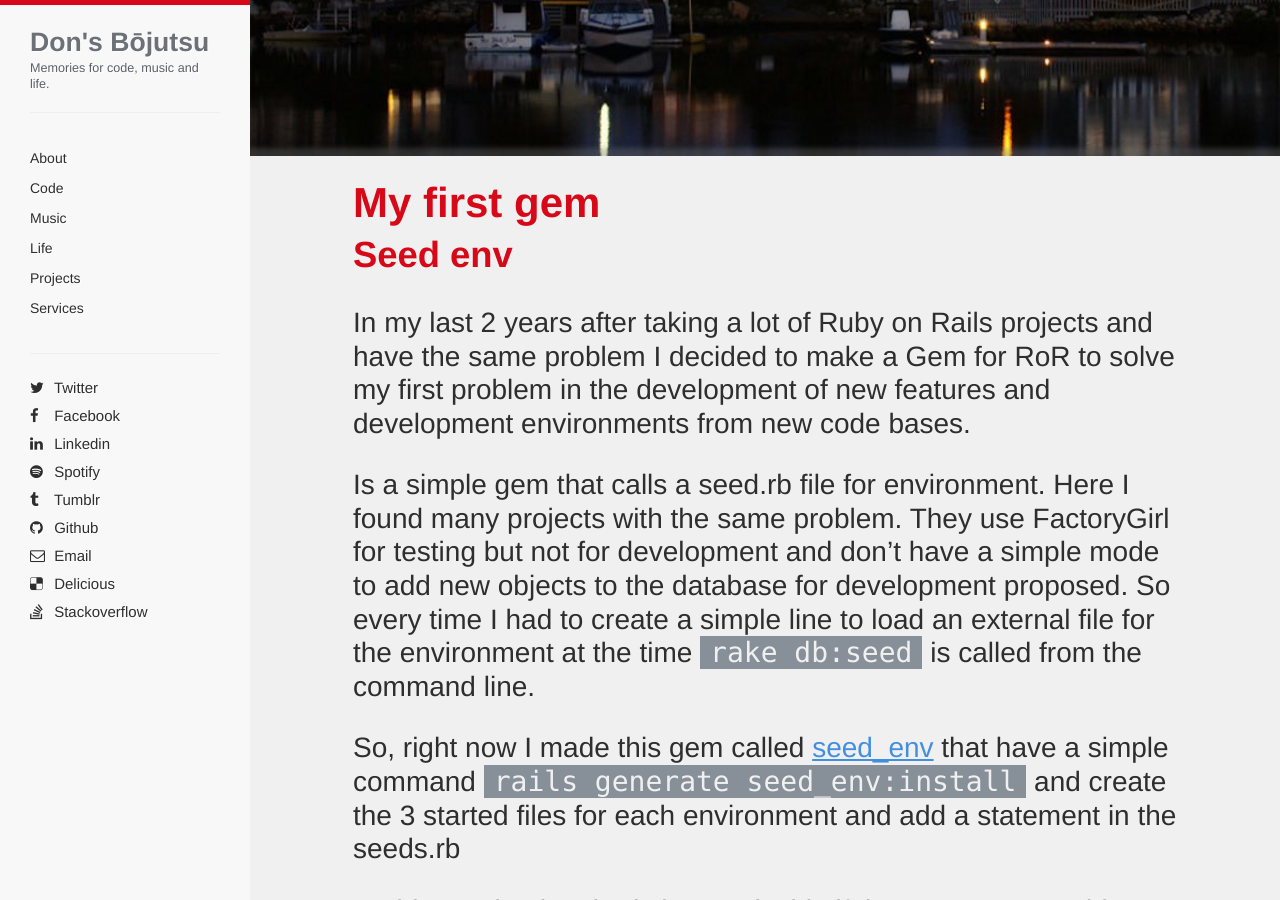
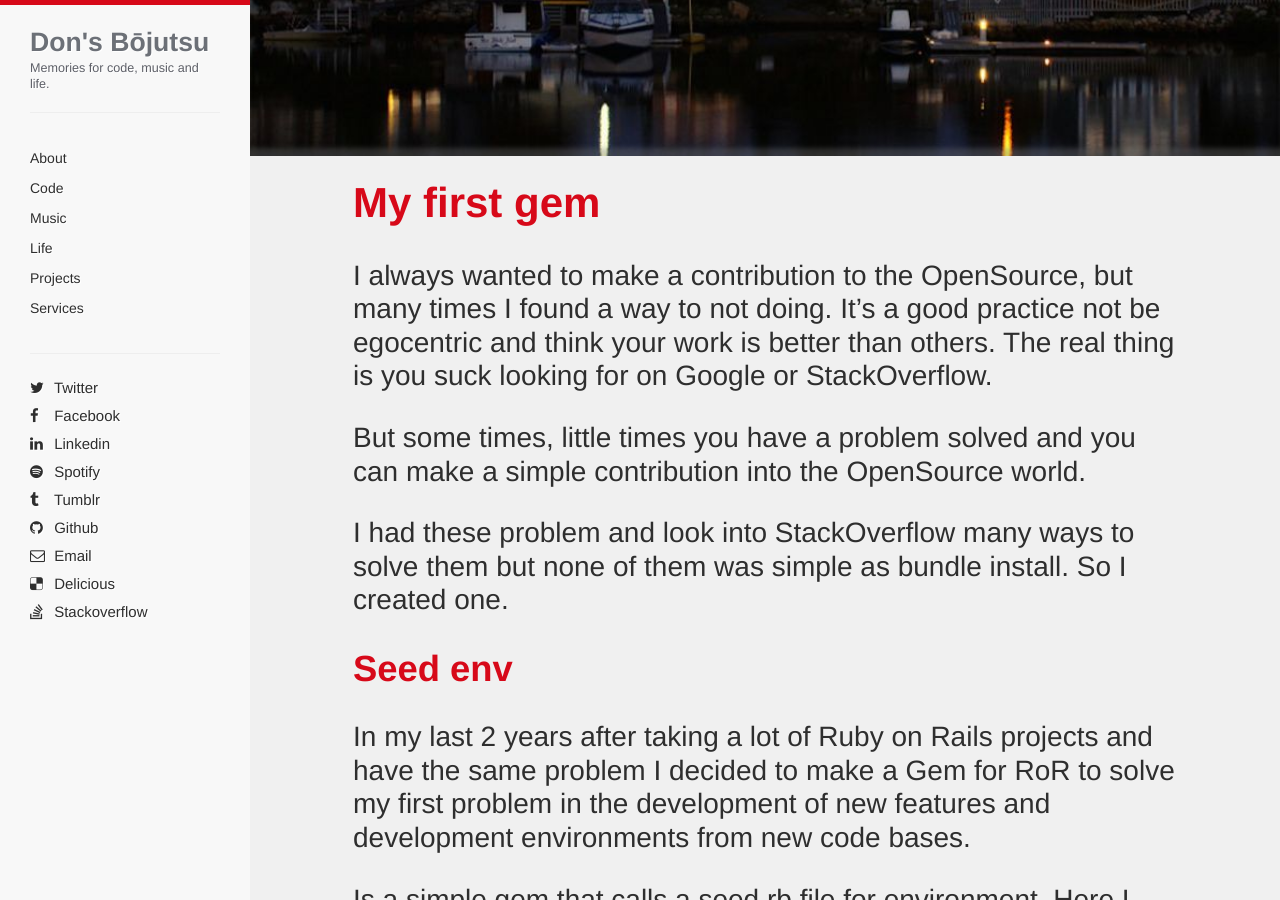
Before and after one commit to gzfrancisco/gzfrancisco.github.io, a Jekyll site: the page built from _posts/2016-01-26-my-first-gem.md, in a window 1280 px wide and 900 px high, scrolled down 299 px. Built offline with Jekyll 4.4.1, drawn with Linux system fonts in a browser that asks for light colours; nearby versions of some CDN libraries; Markdown is read by kramdown in place of the engine named in the settings.

Commit message:
Updated post about my first gem

```diff
--- a/_posts/2016-01-26-my-first-gem.md
+++ b/_posts/2016-01-26-my-first-gem.md
@@ -10,7 +10,11 @@ lang: en
 
 # My first gem
 
+I always wanted to make a contribution to the OpenSource, but many times I found a way to not doing. It’s a good practice not be egocentric and think your work is better than others. The real thing is you suck looking for on Google or StackOverflow.
 
+But some times, little times you have a problem solved and you can make a simple contribution into the OpenSource world.
+
+I had these problem and look into StackOverflow many ways to solve them but none of them was simple as bundle install. So I created one.
 
 ## Seed env
 
```
